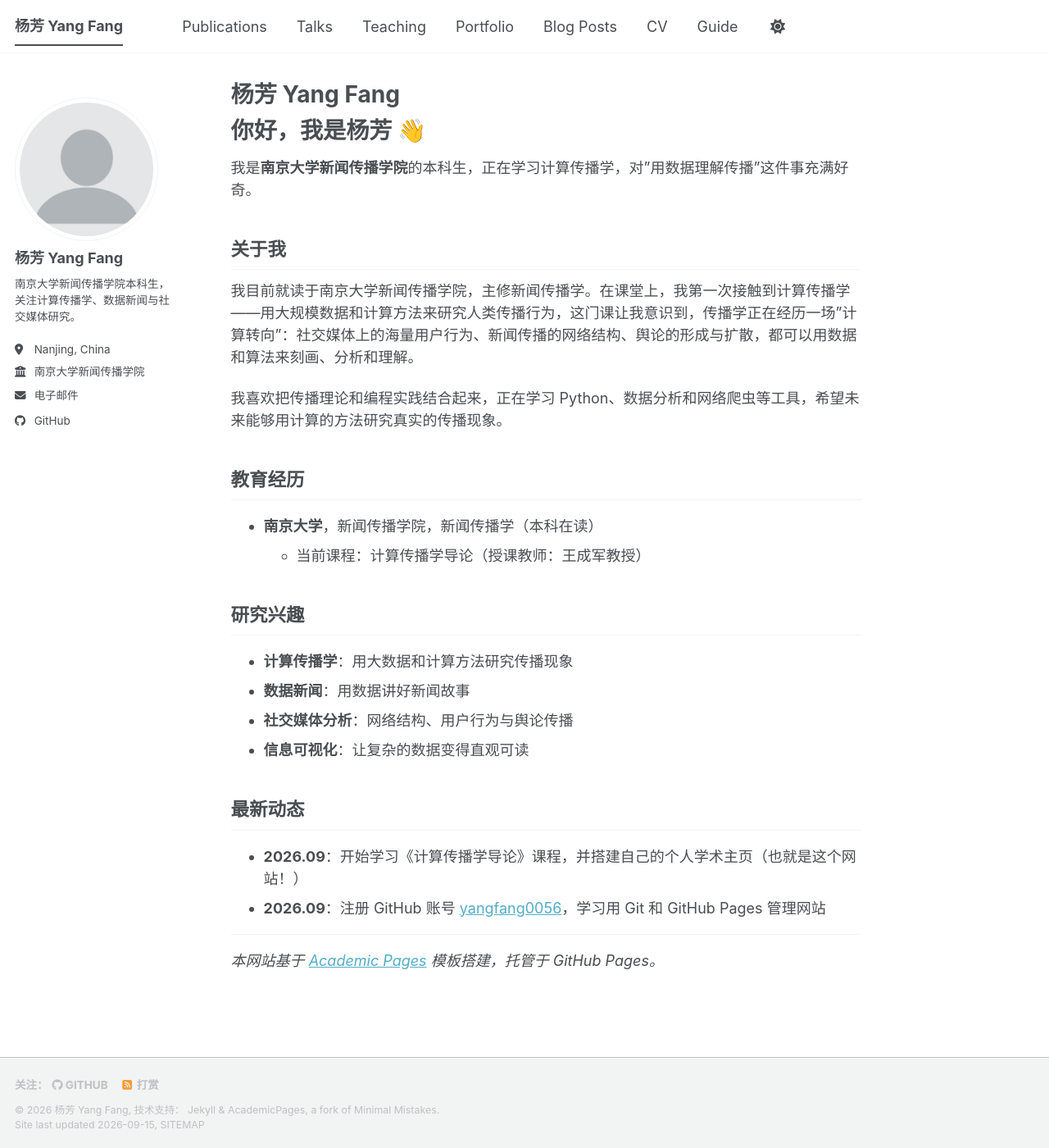
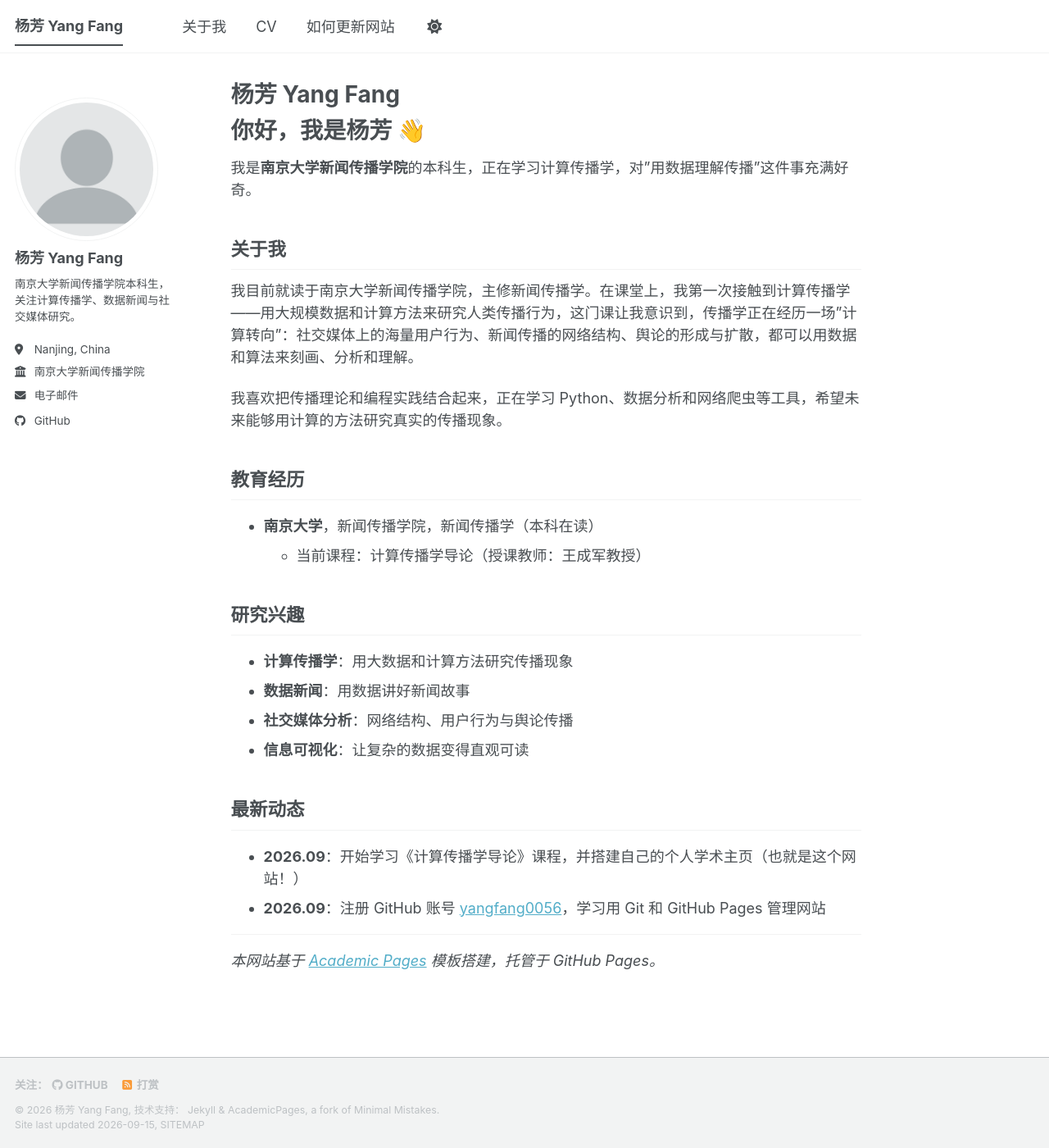
Before and after one commit to yangfang0056/yangfang0056.github.io, a Jekyll site: the page built from _pages/about.md, in a window 1280 px wide and 1400 px high. Shown: the whole window at 82% size. Built offline with Jekyll 4.4.1, drawn with Linux system fonts in a browser that asks for light colours; a style sheet for code colours, icons or effects is not loaded.

Commit message:
Update navigation with new titles and URLs

```diff
--- a/_data/navigation.yml
+++ b/_data/navigation.yml
@@ -6,28 +6,10 @@
 #
 # NOTE that only one of the CV options should be selected, the first is for the
 #      Markdown formatted page while the second is generated using JSON.
-
 main:
-  - title: "Publications"
-    url: /publications/
-
-  - title: "Talks"
-    url: /talks/
-
-  - title: "Teaching"
-    url: /teaching/
-
-  - title: "Portfolio"
-    url: /portfolio/
-
-  - title: "Blog Posts"
-    url: /year-archive/
-
+  - title: "关于我"
+    url: /
   - title: "CV"
     url: /cv/
-
-  # - title: "CV"
-  #   url: /cv-json/
-
-  - title: "Guide"
-    url: /markdown/
+  - title: "如何更新网站"
+    url: /how-to-update/
```
